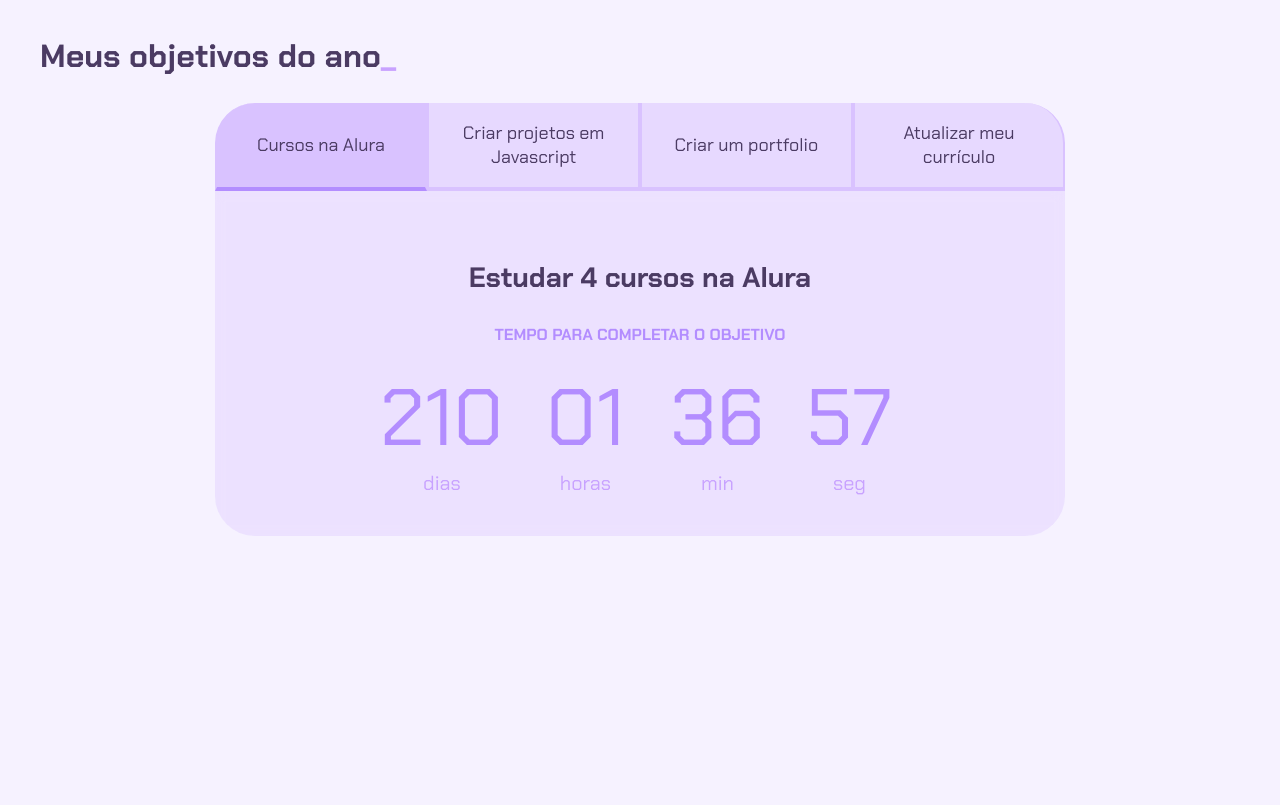
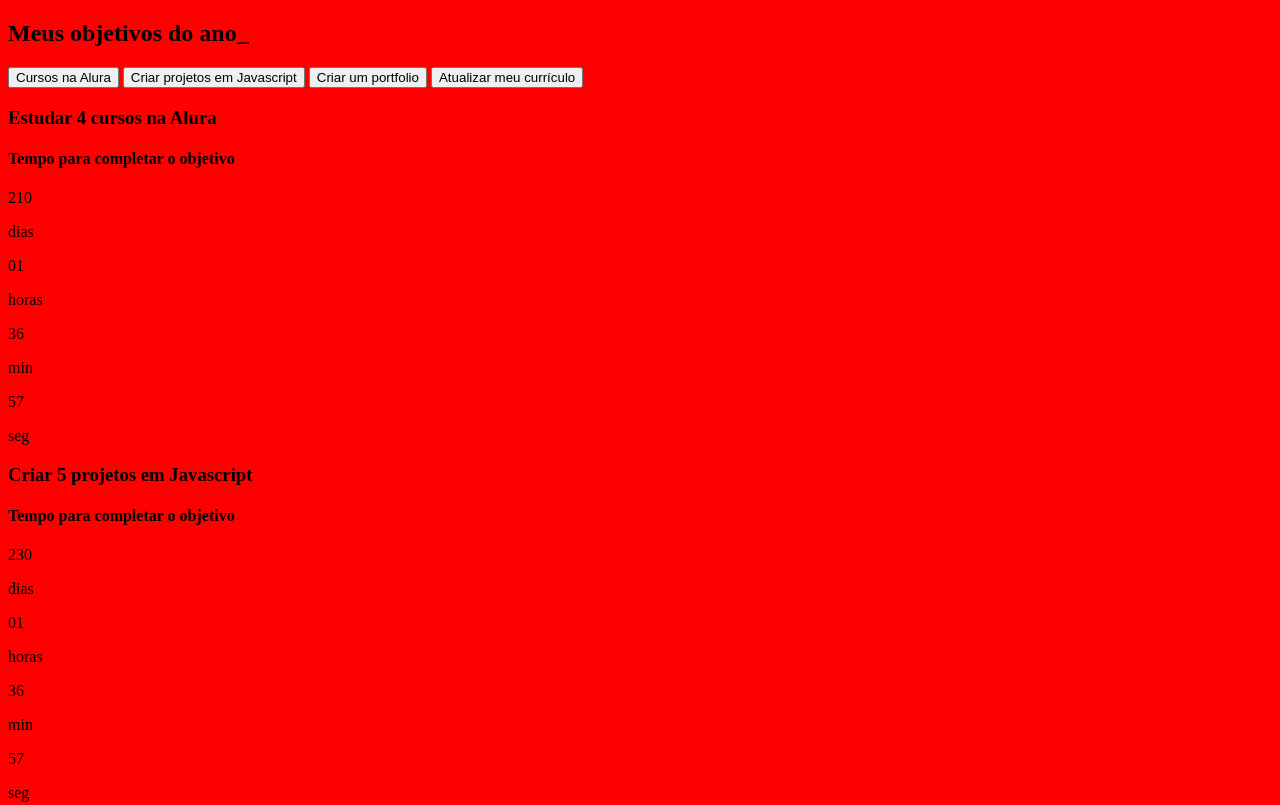
Before and after one commit to Annaluisanunesmoura/projetodevida, a plain HTML site: page index.html in a window 1280 px wide. Shown: the top 805 px of the page. Drawn offline with Linux system fonts and the light colour scheme.

Commit message:
Update style.css

```diff
--- a/style.css
+++ b/style.css
@@ -1,138 +1,3 @@
-@import url('https://fonts.googleapis.com/css2?family=Chakra+Petch:wght@400;700&display=swap');
-
-:root {
-    --cor-de-fundo: #F6F2FF;
-    --roxo-pastel: #C8A2FF;
-    --roxo-medio: #B38DFF;
-    --branco: #FFFFFF;
-    --botao-ativo: #D9C2FF;
-    --botao-inativo: rgba(217, 194, 255, 0.5);
-    --texto-fundo: rgba(200, 162, 255, 0.2);
-    --texto-escuro: #4B3B63;
+body {
+    background-color: red;
 }
-
-body {
-    background-color: var(--cor-de-fundo);
-    color: var(--texto-escuro);
-    font-family: 'Chakra Petch', sans-serif;
-}
-
-.conteudo-principal {
-    display: flex;
-    flex-direction: column;
-    justify-content: center;
-    align-items: center;
-    max-width: 1200px;
-    width: 100%;
-    margin: 0 auto;
-}
-
-.titulo-principal {
-    text-align: left;
-    width: 100%;
-    font-size: 32px;
-}
-
-.titulo-principal span {
-    color: var(--roxo-pastel);
-}
-
-.botao {
-    font-family: 'Chakra Petch', sans-serif;
-    background-color: var(--botao-inativo);
-    color: var(--texto-escuro);
-    display: flex;
-    justify-content: center;
-    padding: 1em;
-    font-size: 18px;
-    align-items: center;
-    width: 100%;
-    border-bottom: 4px solid var(--botao-ativo);
-    border-left: 2px solid var(--botao-ativo);
-    border-right: 2px solid var(--botao-ativo);
-    border-top: none;
-    transition: 0.3s;
-}
-
-.botao:hover {
-    background-color: var(--roxo-pastel);
-    color: var(--branco);
-}
-
-.botao:first-child {
-    border-radius: 40px 40px 0 0;
-}
-
-.botoes {
-    display: block;
-}
-
-.botao.ativo {
-    background-color: var(--botao-ativo);
-    border-bottom: 4px solid var(--roxo-medio);
-    color: var(--texto-escuro);
-}
-
-.abas-textos {
-    background-color: var(--texto-fundo);
-    padding: 40px;
-    border-radius: 0 0 40px 40px;
-    backdrop-filter: blur(6px);
-}
-
-.aba-conteudo.ativo {
-    display: block;
-}
-
-.aba-conteudo {
-    display: none;
-}
-
-.aba-conteudo-titulo-principal {
-    font-size: 28px;
-    text-align: center;
-}
-
-.aba-conteudo-titulo-secundario {
-    text-align: center;
-    color: var(--roxo-medio);
-    text-transform: uppercase;
-}
-
-.contador {
-    display: flex;
-    justify-content: center;
-    flex-wrap: wrap;
-}
-
-.contador-digito {
-    padding: 0 16px;
-    text-align: center;
-    min-width: 100px;
-}
-
-.contador-digito-numero {
-    font-size: 80px;
-    margin: 0;
-    color: var(--roxo-medio);
-}
-
-.contador-digito-texto {
-    color: var(--roxo-pastel);
-    font-size: 20px;
-    margin: 0;
-}
-
-@media screen and (min-width: 768px) {
-    .botoes {
-        display: flex;
-    }
-
-    .botao:first-child {
-        border-radius: 40px 0 0 0;
-    }
-
-    .botao:last-child {
-        border-radius: 0 40px 0 0;
-    }
-}
```
